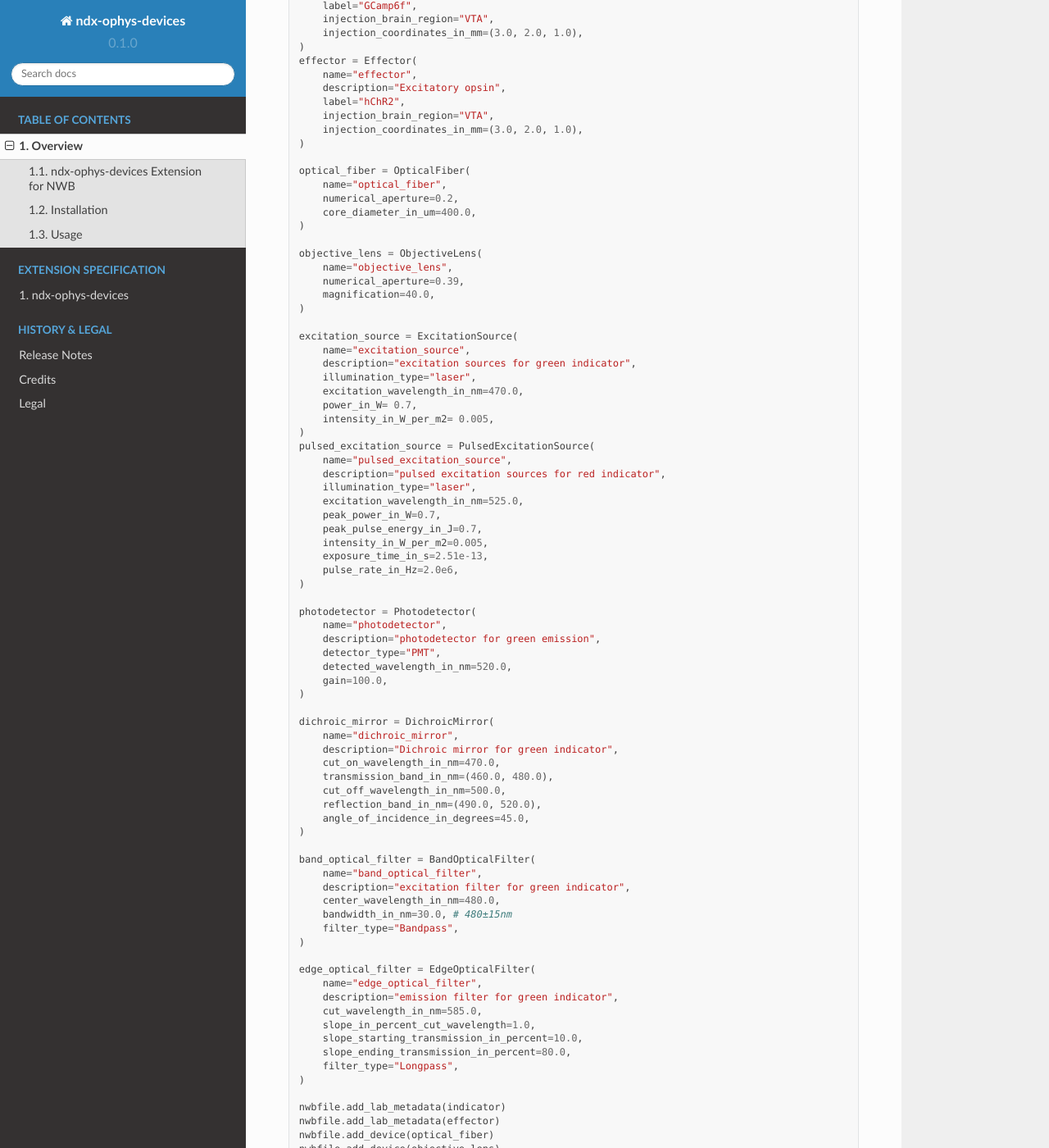
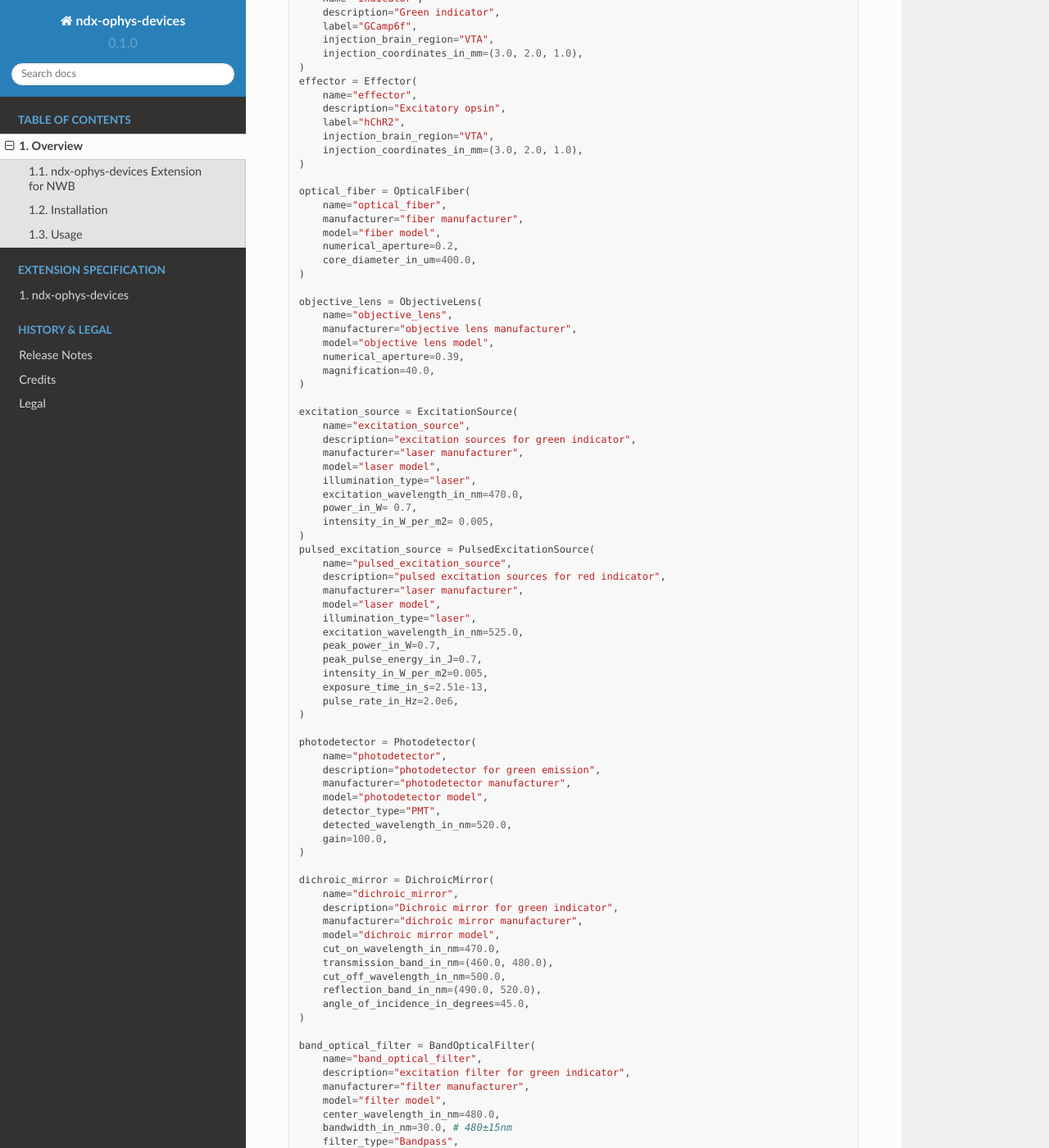
Before and after one commit to catalystneuro/ndx-ophys-devices, a Sphinx documentation site: the page built from docs/source/description.rst, in a window 1280 px wide and 1400 px high, scrolled down 1536 px. Shown: the whole window at 82% size. Built offline with Sphinx 7.4.7 and the Read the Docs theme 2.0.0, drawn with Linux system fonts in a browser that asks for light colours; some of the changed text lies outside the part shown.

Commit message:
Add documentation (#2)
* create specs

* add test

* minor fix

* fix typos

* restructure testing

* minor fix

* create DeviceModel

* add OpticalFilter as base calss for BandOpticalFilter and EdgeOpticalFilter

* add a example for magnification field

* minor fixes

* add mermaid entity relationship diagram

* add pulsed excitation source

* add tests for DeviceModel, OpticalFilter and PulsedExcitationSource

* update Entity relationship diagram

* Update spec/ndx-ophys-devices.extensions.yaml

Co-authored-by: Cody Baker <51133164+CodyCBakerPhD@users.noreply.github.com>

* separate diagrams

* fix illumination_type doc

* define indicator and effector as nwbcontainer

* minor fix

* remove Microscope object

* remove Microscope object

* remmove tetrode series from example.ipynb

* minor fixes

* change dichroic mirror attribute from bandwidth to band

* add documenation

* simplify ER diagram

---------

Co-authored-by: Cody Baker <51133164+CodyCBakerPhD@users.noreply.github.com>

```diff
--- a/docs/source/description.rst
+++ b/docs/source/description.rst
@@ -8,17 +8,18 @@ This is an NWB extension for storing metadata of devices used in optical experim
 
 This extension consists of 11 new neurodata types:
 
+- **DeviceModel** extends ``Device`` to hold metadata on the model of the device.
 - **Indicator** extends ``NWBContainer`` to hold metadata on the fluorescent indicator (e.g., label=GCaMP6).
 - **Effector** extends ``NWBContainer`` to hold metadata on the effector/opsin (e.g., label=hChR2).
-- **OpticalFiber** extends ``Device`` to hold metadata on the optical fiber (e.g., numerical_aperture=0.39).
-- **ExcitationSource** extends ``Device`` to hold metadata on the excitation source (e.g., excitation_wavelength_in_nm=470.0).
+- **OpticalFiber** extends ``DeviceModel`` to hold metadata on the optical fiber (e.g., numerical_aperture=0.39).
+- **ExcitationSource** extends ``DeviceModel`` to hold metadata on the excitation source (e.g., excitation_wavelength_in_nm=470.0).
 - **PulsedExcitationSource** extends ``ExcitationSource`` to hold metadata on the pulsed excitation source (e.g., pulse_rate_in_Hz=1000.0).
-- **Photodetector** extends ``Device`` to hold metadata on the photodetector (e.g., detected_wavelength_in_nm=520.0).
-- **DichroicMirror** extends ``Device`` to hold metadata on the dichroic mirror (e.g., cut_on_wavelength_in_nm=470.0).
-- **OpticalFilter** extends ``Device`` to hold metadata on a general optical filter (e.g., filter_type='Bandpass').
+- **Photodetector** extends ``DeviceModel`` to hold metadata on the photodetector (e.g., detected_wavelength_in_nm=520.0).
+- **DichroicMirror** extends ``DeviceModel`` to hold metadata on the dichroic mirror (e.g., cut_on_wavelength_in_nm=470.0).
+- **OpticalFilter** extends ``DeviceModel`` to hold metadata on a general optical filter (e.g., filter_type='Bandpass').
 - **BandOpticalFilter** extends ``OpticalFilter`` to hold metadata on any bandpass or bandstop optical filters (e.g., center_wavelength_in_nm=505.0).
 - **EdgeOpticalFilter** extends ``OpticalFilter`` to hold metadata on any edge optical filters (e.g., cut_wavelength_in_nm=585.0).
-- **ObjectiveLens** extends ``Device`` to hold metadata on the objective lens (e.g., magnification=60.0).
+- **ObjectiveLens** extends ``DeviceModel`` to hold metadata on the objective lens (e.g., magnification=60.0).
 
 Installation
 ------------
@@ -73,12 +74,16 @@ Usage
 
     optical_fiber = OpticalFiber(
         name="optical_fiber",
+        manufacturer="fiber manufacturer",
+        model="fiber model",
         numerical_aperture=0.2,
         core_diameter_in_um=400.0,
     )
 
     objective_lens = ObjectiveLens(
         name="objective_lens",
+        manufacturer="objective lens manufacturer",
+        model="objective lens model",
         numerical_aperture=0.39,
         magnification=40.0,
     )
@@ -86,6 +91,8 @@ Usage
     excitation_source = ExcitationSource(
         name="excitation_source",
         description="excitation sources for green indicator",
+        manufacturer="laser manufacturer",
+        model="laser model",
         illumination_type="laser",
         excitation_wavelength_in_nm=470.0,
         power_in_W= 0.7,
@@ -94,6 +101,8 @@ Usage
     pulsed_excitation_source = PulsedExcitationSource(
         name="pulsed_excitation_source",
         description="pulsed excitation sources for red indicator",
+        manufacturer="laser manufacturer",
+        model="laser model",
         illumination_type="laser",
         excitation_wavelength_in_nm=525.0,
         peak_power_in_W=0.7,
@@ -106,6 +115,8 @@ Usage
     photodetector = Photodetector(
         name="photodetector",
         description="photodetector for green emission",
+        manufacturer="photodetector manufacturer",
+        model="photodetector model",
         detector_type="PMT",
         detected_wavelength_in_nm=520.0,
         gain=100.0,
@@ -114,6 +125,8 @@ Usage
     dichroic_mirror = DichroicMirror(
         name="dichroic_mirror",
         description="Dichroic mirror for green indicator",
+        manufacturer="dichroic mirror manufacturer",
+        model="dichroic mirror model",
         cut_on_wavelength_in_nm=470.0,
         transmission_band_in_nm=(460.0, 480.0),
         cut_off_wavelength_in_nm=500.0,
@@ -124,6 +137,8 @@ Usage
     band_optical_filter = BandOpticalFilter(
         name="band_optical_filter",
         description="excitation filter for green indicator",
+        manufacturer="filter manufacturer",
+        model="filter model",
         center_wavelength_in_nm=480.0,
         bandwidth_in_nm=30.0, # 480±15nm
         filter_type="Bandpass",
@@ -132,6 +147,7 @@ Usage
     edge_optical_filter = EdgeOpticalFilter(
         name="edge_optical_filter",
         description="emission filter for green indicator",
+        model="emission filter model",
         cut_wavelength_in_nm=585.0,
         slope_in_percent_cut_wavelength=1.0,
         slope_starting_transmission_in_percent=10.0,
```
Also changed, not shown: README.md (+4 -0 lines).
